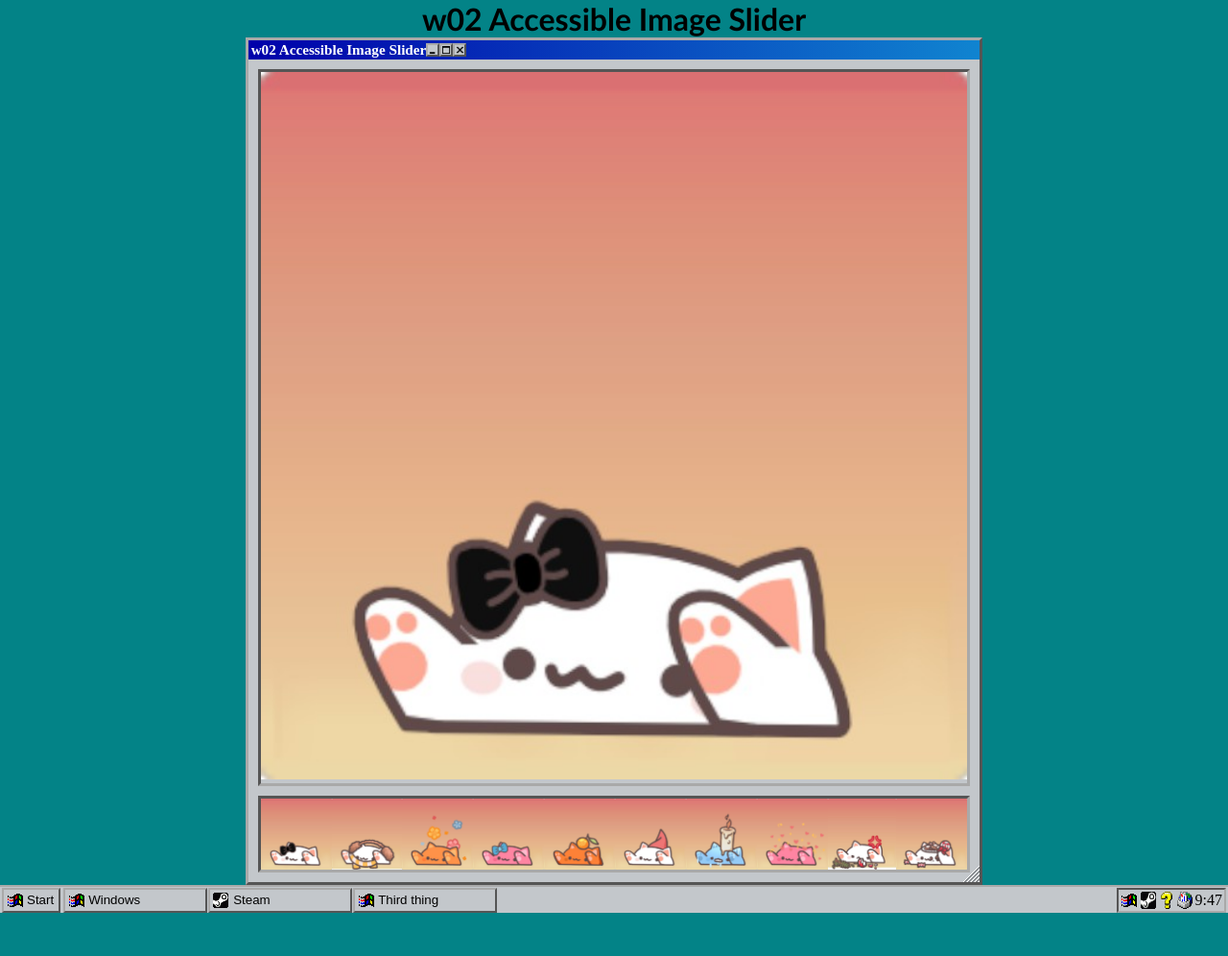
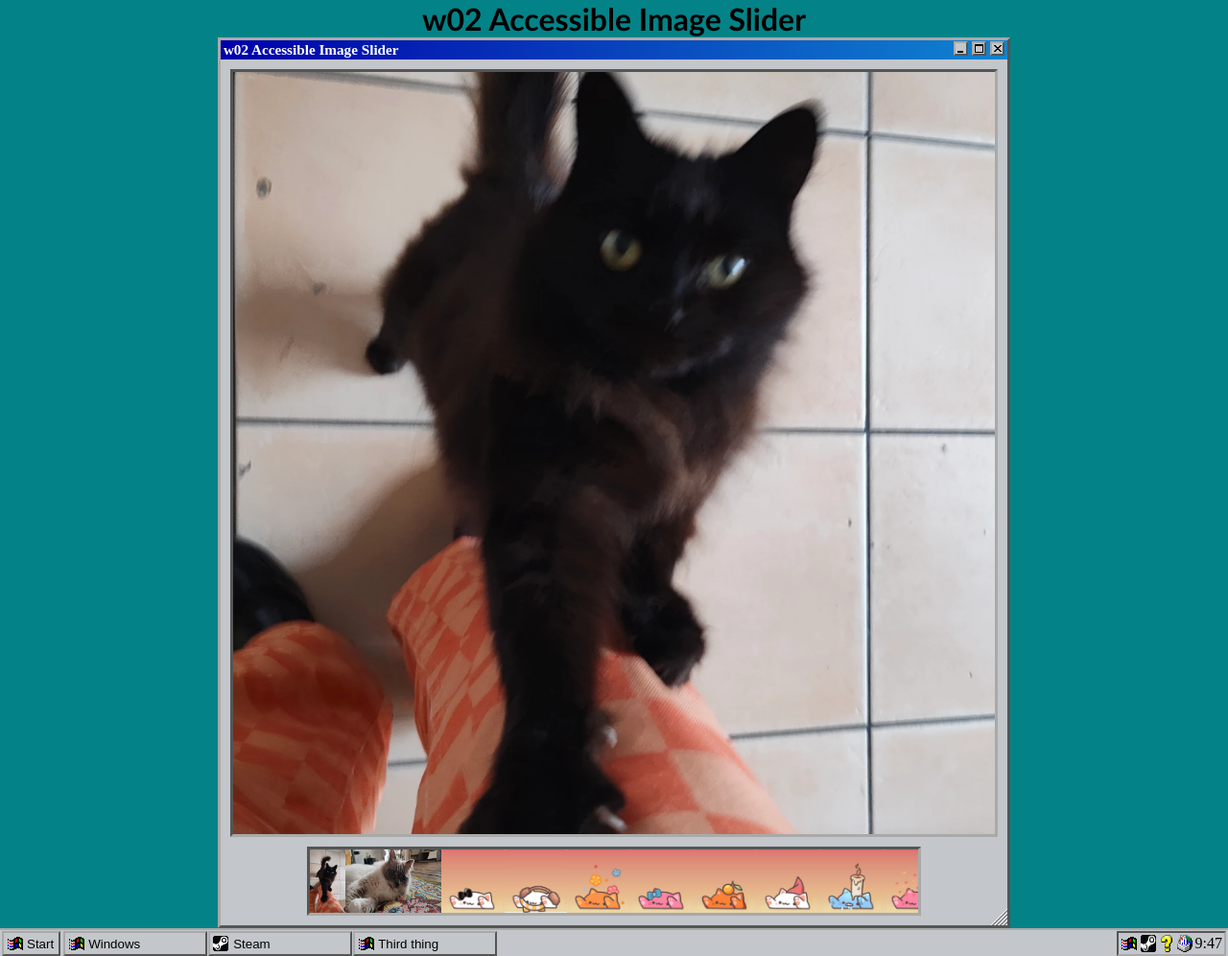
Before and after one commit to marisasilvestris/w02-accessible-image-slider, a plain HTML site: page index.html in a window 1280 px wide. Shown: the whole page at 96% size. Before the commit the page ends 951 px from the top, so only its background shows below. Drawn offline with Linux system fonts and the light colour scheme.

Commit message:
image scale fix

```diff
--- a/index.html
+++ b/index.html
@@ -16,9 +16,11 @@
       <div class="window95">
         <div class="title95" aria-hidden="true">
           <h2>w02 Accessible Image Slider</h2>
-          <img class="btn95" src="./img/minimise.png" />
-          <img class="btn95" src="./img/maximise.png" />
-          <img class="btn95" src="./img/close.png" />
+          <div class="titleBtns95">
+            <img class="btn95" src="./img/minimise.png" />
+            <img class="btn95" src="./img/maximise.png" />
+            <img class="btn95" src="./img/close.png" />
+          </div>
         </div>
         <div id="imgContainer"></div>
       </div>
--- a/script.js
+++ b/script.js
@@ -5,6 +5,16 @@ const html = document.querySelector(`html`);
 // ======================= here onwards is image slider nonsense
 // hand-made farm-to-table bongochildren
 const images = [
+  {
+    title: "eleanor",
+    src: "./img/cat1.webp",
+    alt: "sweet baby!",
+  },
+  {
+    title: "zimmerman",
+    src: "./img/cat2.webp",
+    alt: "lovely boy!",
+  },
   {
     title: "",
     src: "./img/1.jpg",
@@ -81,31 +91,45 @@ let imgIndex = 0;
 // imgThumbs.append(thumbSlider);
 
 imgHero.src = `${images[0].src}`;
-console.log(imgIndex.id);
 
 function replaceImg(a) {
   imgHero.src = `${a.src}`;
   imgHero.alt = `${a.alt}`;
 }
 
-images.forEach((image) => {
+images.forEach((image, id) => {
   const imgElement = document.createElement(`img`);
   imgElement.classList = imgElement.classList + `thumb`;
   imgElement.src = image.src;
   imgElement.alt = image.alt;
   imgElement.addEventListener(`click`, function () {
     replaceImg(imgElement);
+    imgIndex = id;
   });
+
   imgThumbs.appendChild(imgElement);
 });
 
 html.addEventListener(`keydown`, (event) => {
   switch (event.key) {
     case `ArrowLeft`:
-      console.log(event.key);
+      if (imgIndex === 0) {
+        replaceImg(images[images.length - 1]);
+        imgIndex = images.length - 1;
+        console.log(imgIndex);
+      } else {
+        replaceImg(images[imgIndex - 1]);
+        imgIndex--;
+      }
       break;
     case `ArrowRight`:
-      console.log(event.key);
+      if (imgIndex + 1 === images.length) {
+        replaceImg(images[0]);
+        imgIndex = 0;
+      } else {
+        replaceImg(images[imgIndex + 1]);
+        imgIndex++;
+      }
       break;
     default:
       console.log(`wrong key`);
@@ -170,7 +194,7 @@ const taskBar = document.createElement(`div`);
 taskBar.id = `taskBar`;
 startBar.appendChild(taskBar);
 
-taskList.forEach((task, id) => {
+taskList.forEach((task) => {
   const taskElement = document.createElement(`button`);
 
   taskElement.classList = taskElement.classList + `btn95 buttonIcon`; // hey look, i know what i was going for but i just didn't get there!
@@ -180,8 +204,6 @@ taskList.forEach((task, id) => {
   taskElement.src = task.img;
   taskElement.alt = task.alt;
   taskBar.appendChild(taskElement);
-  imgIndex = id;
-  console.log(imgIndex);
 });
 
 // tray icon construction, i want to get these parameters from a file at some point, but i don't have the time to play with that yet
--- a/style.css
+++ b/style.css
@@ -6,7 +6,6 @@
 body {
   display: flex;
   flex-flow: column;
-  justify-content: space-between;
   height: 100vh;
   align-items: center;
 }
@@ -25,24 +24,86 @@ main {
 }
 
 #imgContainer {
-  position: relative;
   display: flex;
   flex-direction: column;
 }
+#imgHeroContainer {
+}
 #imgHero {
   width: 100%;
+  height: 100%;
+  object-fit: cover;
 }
 #imgThumbs {
   display: flex;
-  /* position: absolute;
-  bottom: 0; */
-  height: 5em;
-  width: 100%;
+  height: 72px;
+  width: 80%;
   overflow: hidden;
+  align-self: center;
+  position: absolute;
+  bottom: 0;
+}
+.thumb {
+  max-width: 100px;
 }
 
 .title95 {
   display: none;
+}
+#startBar {
+  display: none;
+}
+@media (min-width: 800px) {
+  body {
+    justify-content: space-between;
+    background-color: #038387;
+  }
+  header {
+    position: relative;
+  }
+  .window95 {
+    display: block;
+    border: 3px outset darkgrey;
+    background-image: url("/img/corner.png");
+    background-repeat: no-repeat;
+    background-position: right bottom;
+    background-color: #c3c7cb;
+  }
+  .title95 {
+    display: flex;
+    background-image: linear-gradient(to right, #0000aa, #1084d0);
+    color: white;
+    padding: 3px;
+    justify-content: space-between;
+    align-items: center;
+    height: 20px;
+  }
+  .title95 h2 {
+    font-size: 0.95em;
+  }
+  .titleBtns95 {
+    padding: 0;
+    width: fit-content;
+    margin: 0;
+  }
+  .title95 img {
+    height: 100%;
+  }
+  #imgContainer {
+    gap: 10px;
+    margin: 10px;
+  }
+  #imgHeroContainer {
+    border: 3px inset darkgrey;
+    aspect-ratio: 1;
+    height: 800px;
+    width: 800px;
+  }
+  #imgHero {
+  }
+  #imgThumbs {
+    border: 3px inset darkgrey;
+    position: static;
   }
   .btn95 {
     background-color: #c3c7cb;
@@ -63,8 +124,9 @@ main {
     border-style: inset;
     background-position: 3px 2px;
   }
+
   #startBar {
-  display: none;
+    display: flex;
     width: 100%;
     height: fit-content;
     background: #c3c7cb;
@@ -104,56 +166,6 @@ main {
   }
   #notifTray time {
     align-self: center;
-}
-
-@media (min-width: 800px) {
-  body {
-    justify-content: space-between;
-    background-color: #038387;
-  }
-  header {
-    position: relative;
-  }
-  .window95 {
-    display: block;
-    border: 3px outset darkgrey;
-    background-image: url("/img/corner.png");
-    background-repeat: no-repeat;
-    background-position: right bottom;
-    background-color: #c3c7cb;
-  }
-  .title95 {
-    display: flex;
-    background-image: linear-gradient(to right, #0000aa, #1084d0);
-    color: white;
-    font-size: 1em;
-    padding: 3px;
-    justify-content: start;
-    align-items: center;
-    height: 20px;
-  }
-  .title95 h2 {
-    font-size: 0.95em;
-  }
-  .title95 img {
-    height: 100%;
-  }
-  #imgContainer {
-    gap: 10px;
-    margin: 10px;
-  }
-  #imgHeroContainer {
-    border: 3px inset darkgrey;
-  }
-  #imgHero {
-    width: 100%;
-  }
-  #imgThumbs {
-    border: 3px inset darkgrey;
-  }
-
-  #startBar {
-    display: flex;
   }
 }
 
```
Also changed, not shown: img/cat1.webp (added), img/cat2.webp (added), 1 other file. Lines whose indentation alone changed are shown as unchanged.
